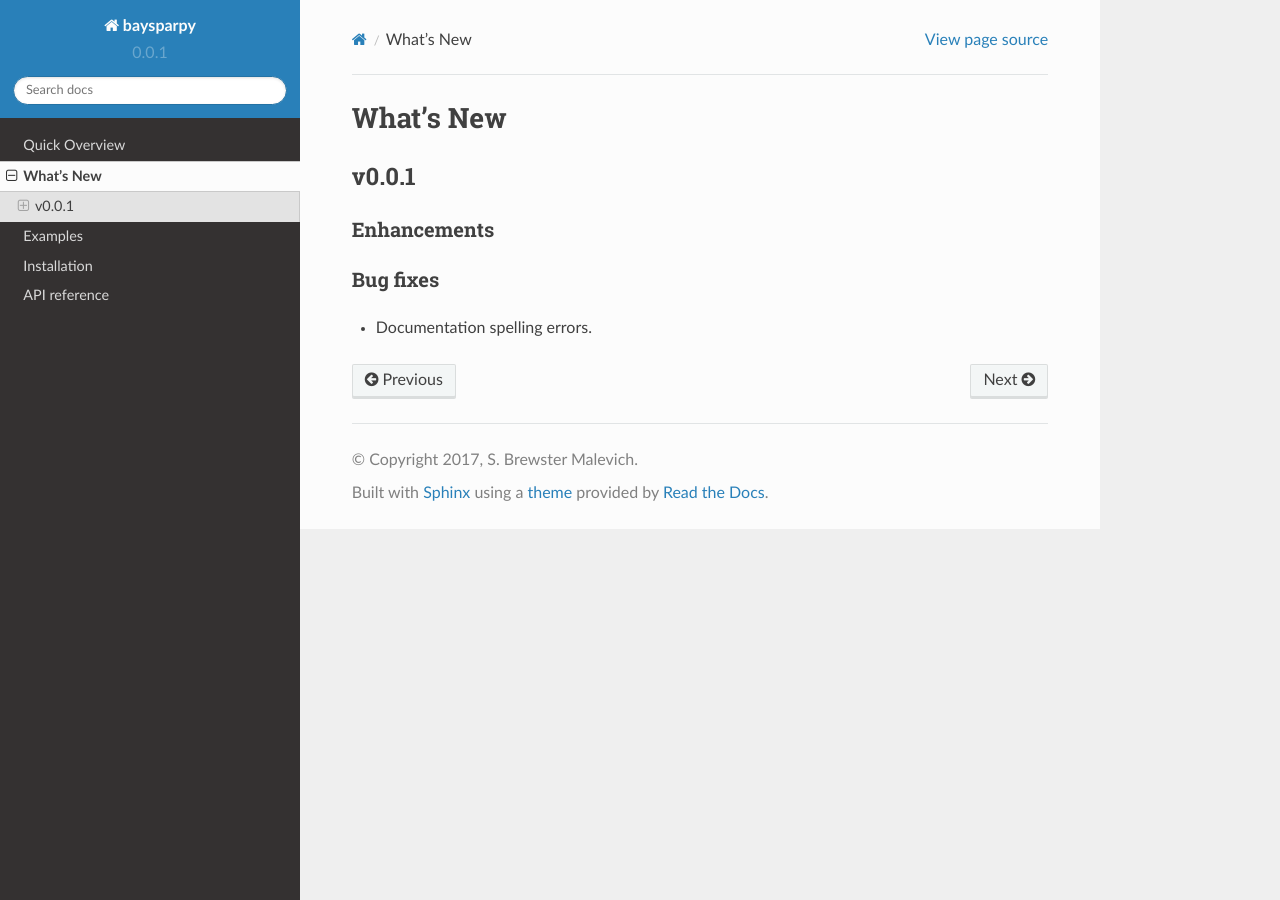
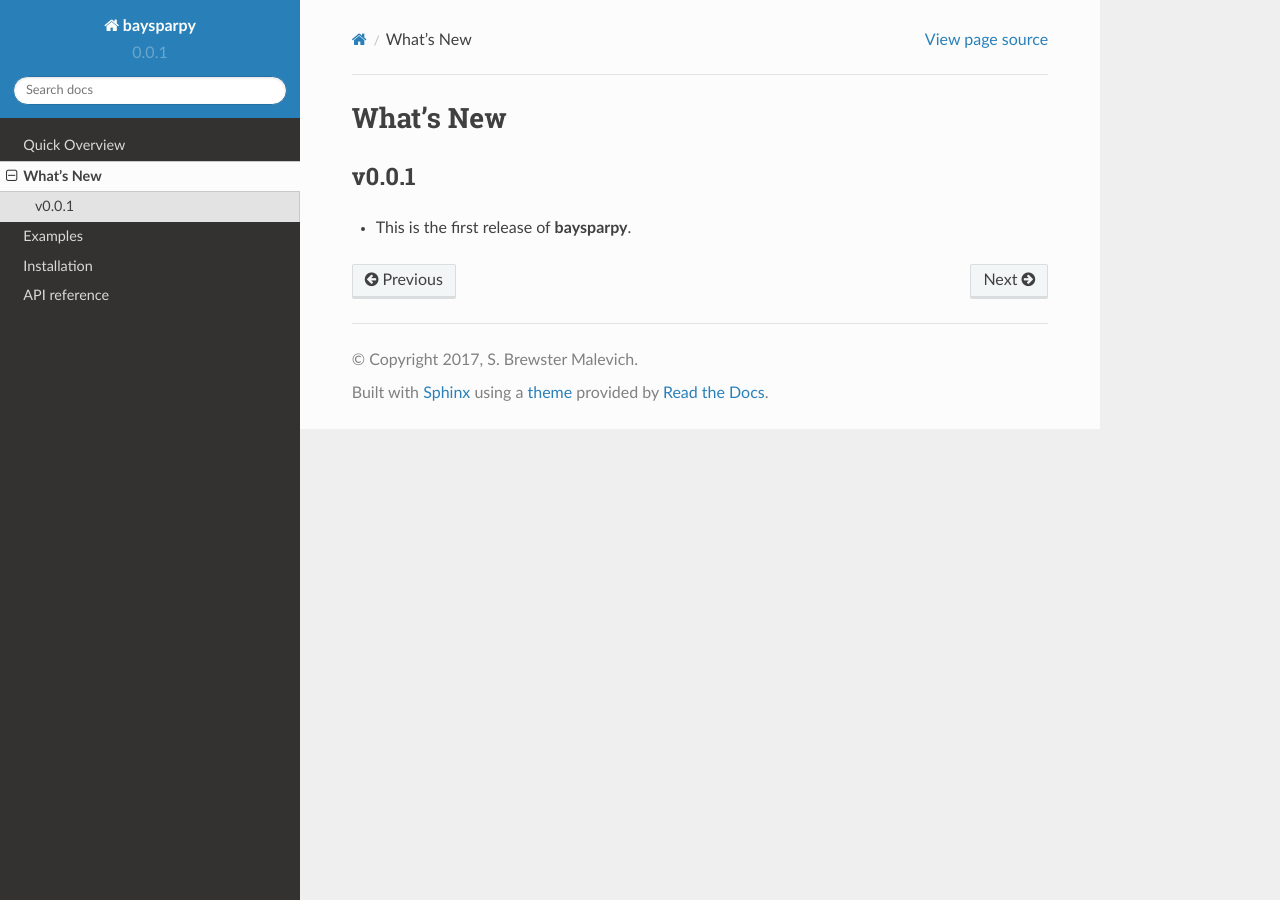
Before and after one commit to brews/baysparpy, a Sphinx documentation site: the page built from docs/whats_new.rst, in a window 1280 px wide. Built offline with Sphinx 7.4.7 and the Read the Docs theme 2.0.0, drawn with Linux system fonts in a browser that asks for light colours; the version number is read from the project's files by our own code.

Commit message:
Updated whats_new in prep for release.

```diff
--- a/docs/whats_new.rst
+++ b/docs/whats_new.rst
@@ -9,9 +9,4 @@ What's New
 v0.0.1
 ------
 
-Enhancements
-~~~~~~~~~~~~
-
-Bug fixes
-~~~~~~~~~
-- Documentation spelling errors.
+- This is the first release of **baysparpy**.
```
Also changed, not shown: other parts of docs/whats_new.rst (+1 -1 lines).
